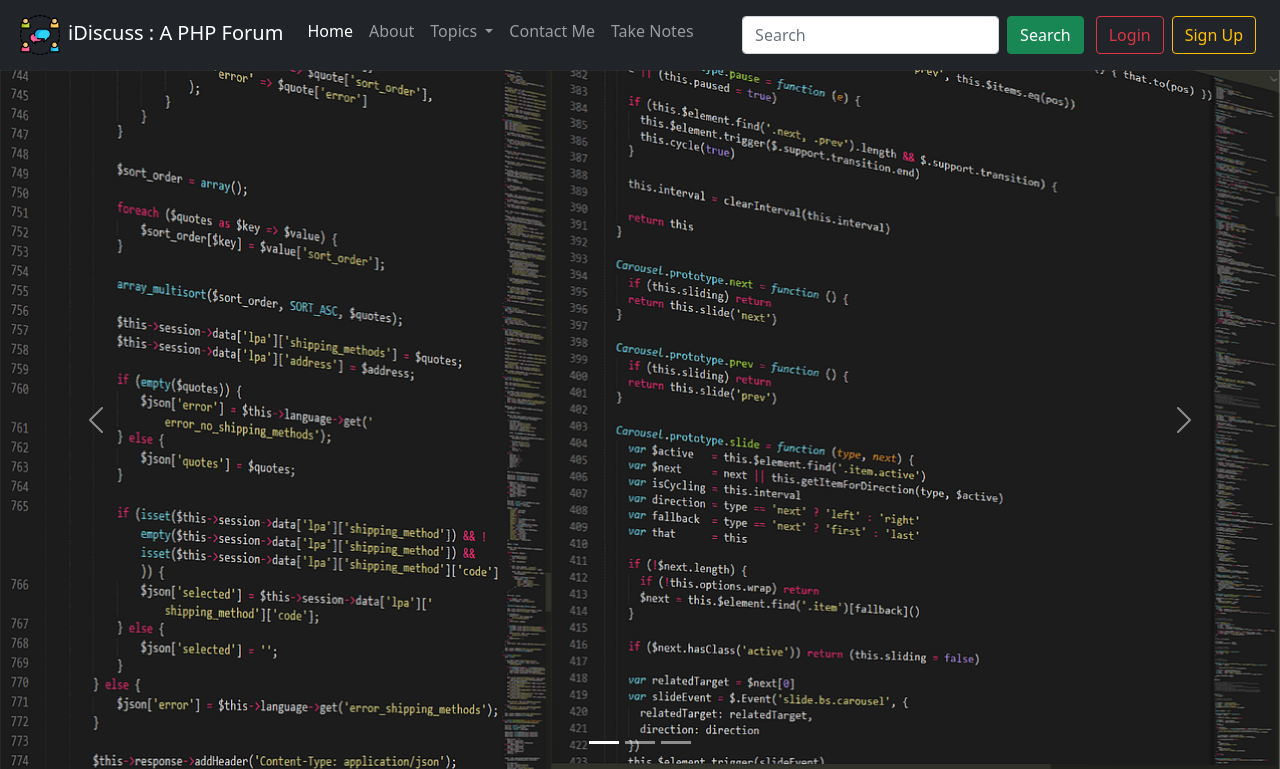
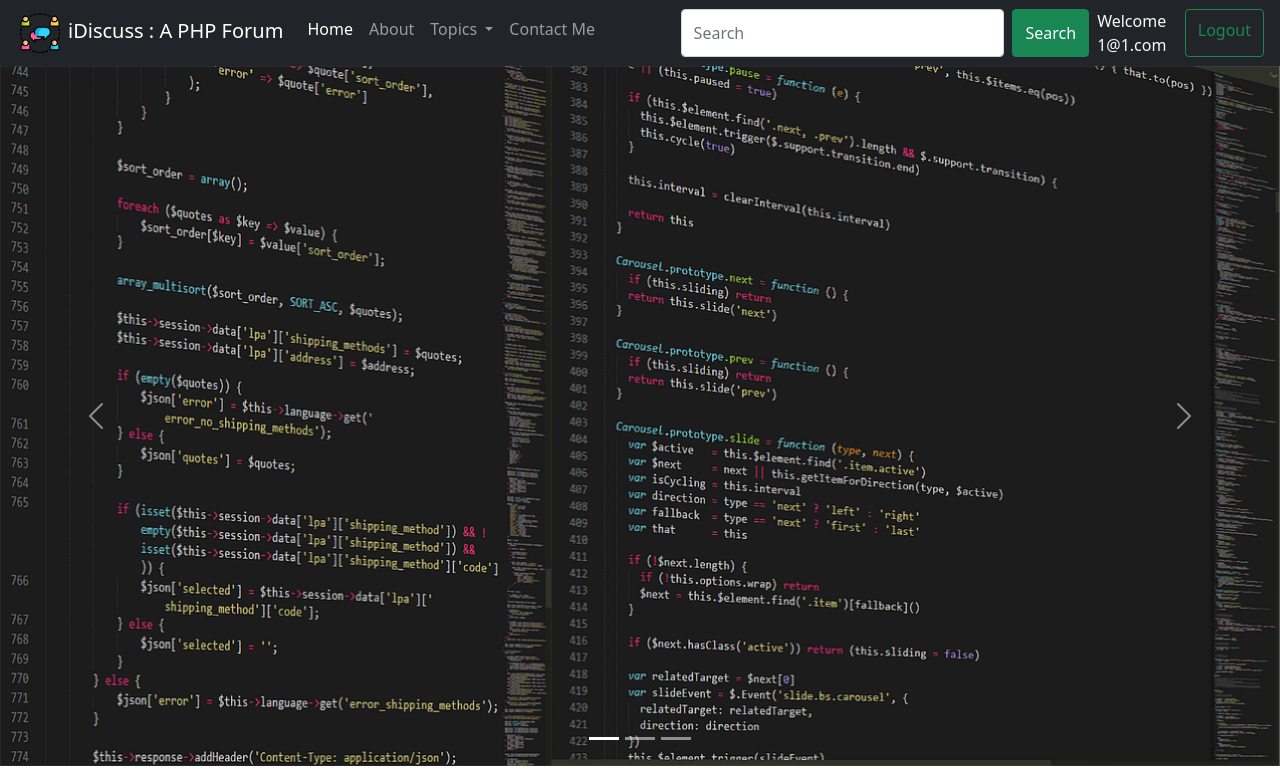
Before and after one commit to SubhanRaj/iDiscuss, a PHP site: page /index.php in a window 1280 px wide. Shown: the top 769 px of the page. Run offline with PHP 8.4, Linux system fonts and the light colour scheme; a user stored in the database is signed in; data comes from the database, SQL or seed files in the repository; some libraries are stand-ins or nearby versions.

Commit message:
made header dynamic

```diff
--- a/partials/_header.php
+++ b/partials/_header.php
@@ -1,4 +1,5 @@
 <?php
+SESSION_START();
 
 echo '
 
@@ -32,18 +33,31 @@ echo '
                 <li class="nav-item">
                     <a class="nav-link" href="https://masterofcosmos.com" target = "_blank">Contact Me</a>
                 </li>
-                <li class="nav-item">
-                    <a class="nav-link" href="/iNotes" target = "_blank">Take Notes</a>
-                </li>
-            </ul>
-             <form class="d-flex">
+            </ul> ';
+
+if (isset($_SESSION['loggedin']) && $_SESSION['loggedin'] == TRUE) {
+    echo '
+        <form class="d-flex">
                  <input class="form-control me-2" type="search" placeholder="Search" aria-label="Search">
                  <button class="btn btn-success" type="submit">Search</button>
-             </form>
-            <div class="mx-2 py-2 d-flex align-items-center justify-content-around">
+                 <p class = "text-light my-0 mx-2 align-center">Welcome ' . $_SESSION['useremail'] . '</p>
+                 <a href = "/iDiscuss/partials/_logout.php" class="btn btn-outline-success mx-1 py-2">Logout</a>
+        </form>';
+} else {
+    echo
+    '
+         <form class="d-flex">
+            <input class="form-control me-2" type="search" placeholder="Search" aria-label="Search">
+            <button class="btn btn-success" type="submit">Search</button>
+        </form>
+        <div class="mx-2 py-2 d-flex align-items-center justify-content-around">
                 <button class="btn btn-outline-danger mx-1" data-bs-toggle="modal" data-bs-target="#loginModal">Login</button>
                 <button class="btn btn-outline-warning mx-1 " data-bs-toggle="modal" data-bs-target="#signupModal">Sign Up</button>
             </div>
+        ';
+}
+
+echo '
         </div>
     </div>
 </nav>
```
